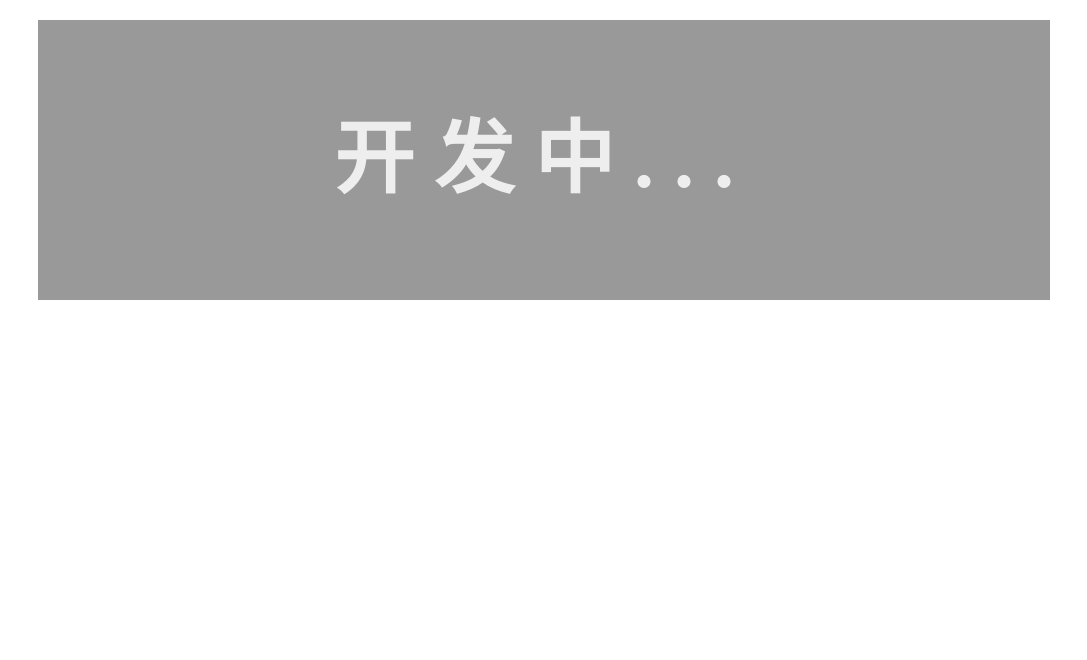
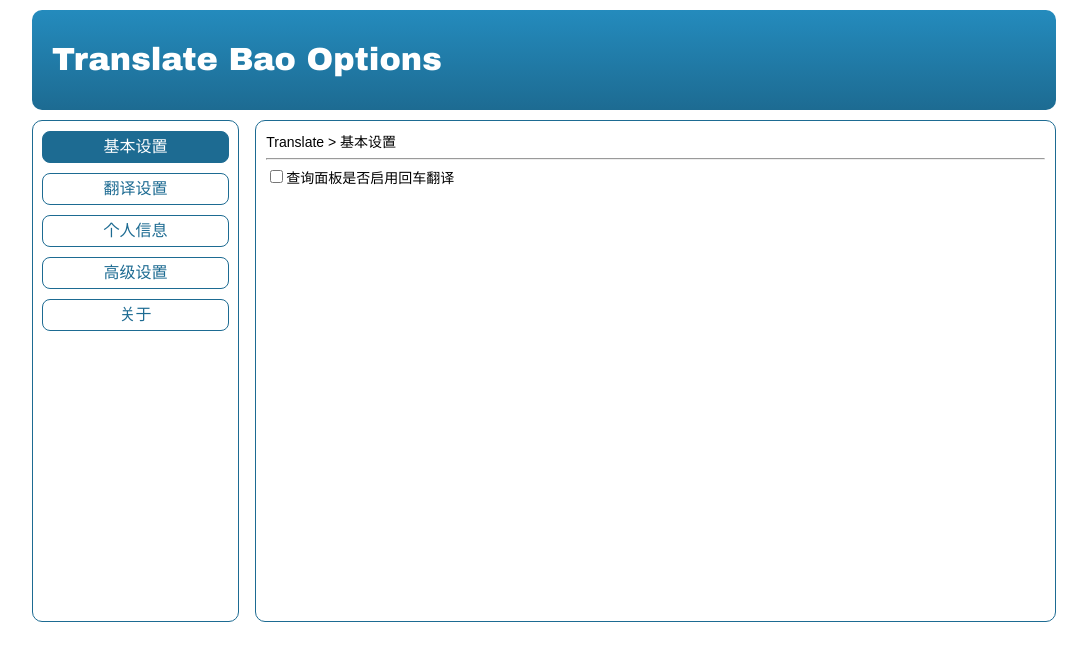
Before and after one commit to kenticny/TranslatorBao, a browser extension: page option.html in a window 1280 px wide. Shown: the whole page, without its empty margins (96-1183 px from the left). Drawn offline with Linux system fonts and the light colour scheme.

Commit message:
完成option页面模板，完成about页面

```diff
--- a/assets/javascripts/option.js
+++ b/assets/javascripts/option.js
@@ -0,0 +1,13 @@
+$(function() {
+  $("#currentTag").text("基本设置");
+  $("nav .nav_btn").click(function(e) {
+    $(".nav_btn").removeClass("active");
+    $(e.target).addClass("active");
+
+    $("#currentTag").text($(e.target).text());
+
+    $(".context").removeClass("active");
+    $("#" + this.id + "Context").addClass("active");
+  });
+
+});
--- a/assets/stylesheets/op.css
+++ b/assets/stylesheets/op.css
@@ -1,13 +1,84 @@
-#dev {
-  margin: 20px auto;
+body {
   width: 80%;
-  height: 280px;
-  line-height: 280px;
-  background: #999;
-  color: #eee;
-  font-size: 80px;
-  letter-spacing: 20px;
-  font-family: "Microsoft YaHei";
+  margin: auto;
+  font-family: "Arial Black", "微软雅黑";
+}
+header {
+  margin: 10px auto;
+  width: 100%;
+  height: 100px;
+  line-height: 100px;
+  text-indent: 20px;
+  border-radius: 10px;
+  background: -webkit-linear-gradient(top, rgba(36, 139, 189, 1), rgba(29, 107, 146, 1));
+  color: #fff;
+  -webkit-user-select: none;
+  font-size: 2rem;
+}
+nav {
+  width: 20%;
+  height: 500px;
+  border: 1px solid rgba(29, 107, 146, 1);
+  border-radius: 10px;
+  -webkit-user-select: none;
+  float: left;
+}
+nav .nav_btn {
+  width: 90%;
+  height: 30px;
+  color: rgba(29, 107, 146, 1);
+  line-height: 30px;
+  text-align: center;
+  text-decoration: none;
+  margin: 10px auto;
+  border: 1px solid rgba(29, 107, 146, 1);
+  -webkit-transition: background .5s;
+  border-radius: 8px;
+  display: block;
+  cursor: pointer;
+}
+nav .nav_btn:hover {
+  background: rgba(29, 107, 146, 1);
+  color: #fff;
+}
+nav .active {
+  background: rgba(29, 107, 146, 1);
+  color: #fff;
+}
+article {
+  width: 78%;
+  height: 500px;
+  border: 1px solid rgba(29, 107, 146, 1);
+  border-radius: 10px;
+  float: right;
+}
+article .main {
+  padding: 10px;
+  font-size: 14px;
+  font-family: "Arial", "微软雅黑";
+}
+article .context {
+  display: none;
+}
+article .active {
+  display: block;
+}
+
+#aboutContext #version, #aboutContext #author{
+  font-size: 12px;
   font-weight: bold;
-  text-align: center;
+  margin-right: 20px;
 }
+#aboutContext #github {
+  font-size: 20px;
+  font-weight: bold;
+  margin-top: 20px;
+}
+#aboutContext #github a {
+  text-decoration: none;
+  color: rgba(150, 150, 150, 1);
+  -webkit-transition: color .5s;
+}
+#aboutContext #github a:hover {
+  color: rgba(29, 107, 146, 1);
+}
--- a/option.html
+++ b/option.html
@@ -5,8 +5,30 @@
     <link rel="stylesheet" type="text/css" href="/assets/stylesheets/op.css" />
   </head>
   <body>
-    <div id="dev">开发中...</div>
-
+    <header>Translate Bao Options</header>
+    <nav>
+    	<div class="nav_btn active" id="general">基本设置</div>
+    	<div class="nav_btn" id="translate">翻译设置</div>
+    	<div class="nav_btn" id="personal">个人信息</div>
+    	<div class="nav_btn" id="advanced">高级设置</div>
+    	<div class="nav_btn" id="about">关于</div>
+    </nav>
+    <article>
+    	<div class="main">
+        <div> Translate > <span id="currentTag"></span><hr /></div>
+        <div class="context active" id="generalContext">
+          <input type="checkbox" />查询面板是否启用回车翻译
+        </div>
+        <div class="context" id="translateContext">Translate</div>
+        <div class="context" id="personalContext">Personal</div>
+        <div class="context" id="advancedContext">Advanced</div>
+        <div class="context" id="aboutContext">
+          <h2>Translate Bao</h2>
+          <div><span id="version">版本号: 0.0.3</span><a id="author">from Kenticny</a></div>
+          <div id="github"><a href="https://github.com/kenticny/TranslateBao">Fork me on GitHub</a></div>
+        </div>
+      </div>
+    </article>
     <script src="/assets/javascripts/lib/jquery-1.11.1.min.js"></script>
     <script src="/assets/javascripts/option.js"></script>
   </body>
```
Also changed, not shown: assets/javascripts/lib/translations.js (+10 -5 lines), README.md, manifest.json.
